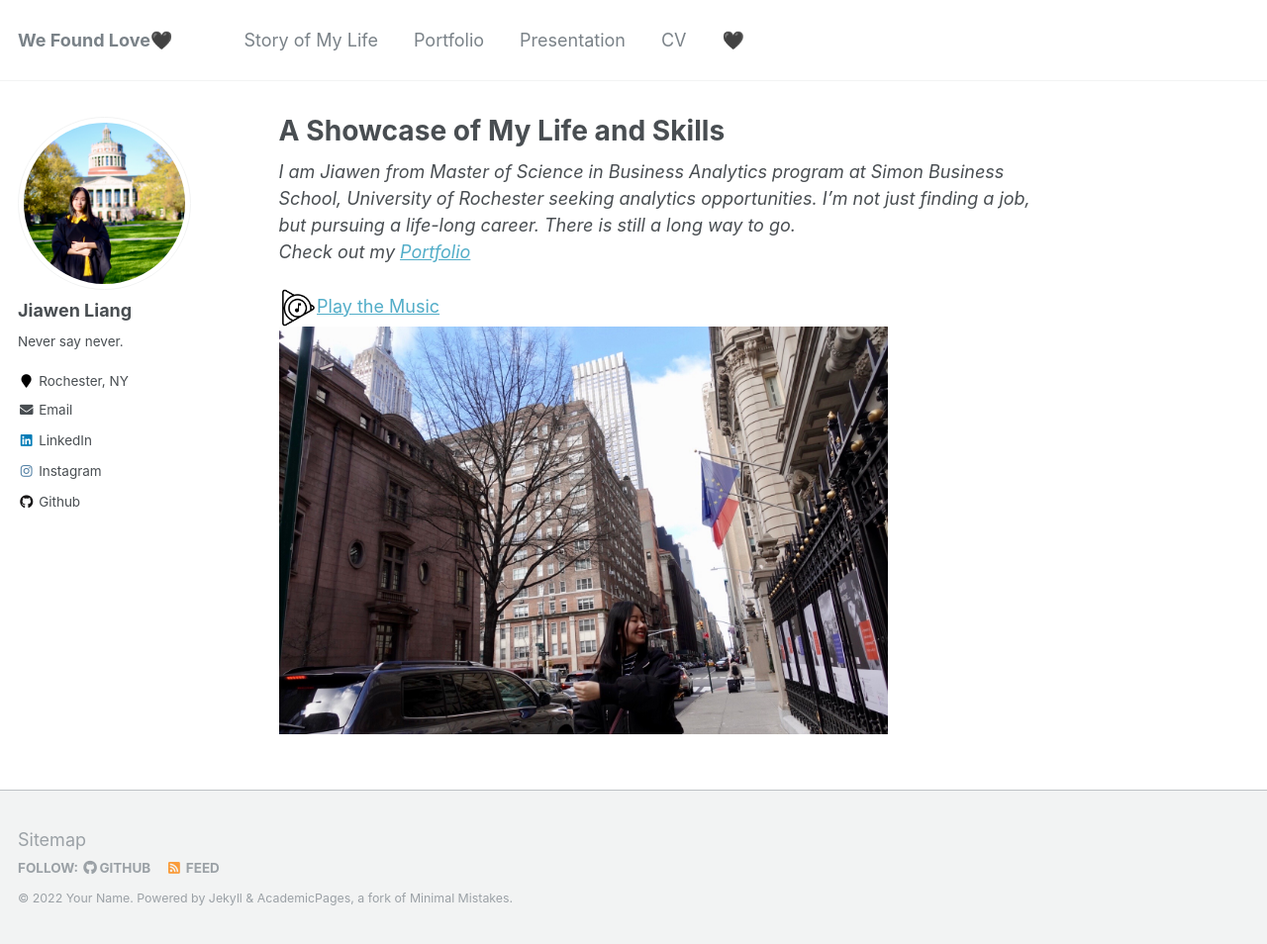
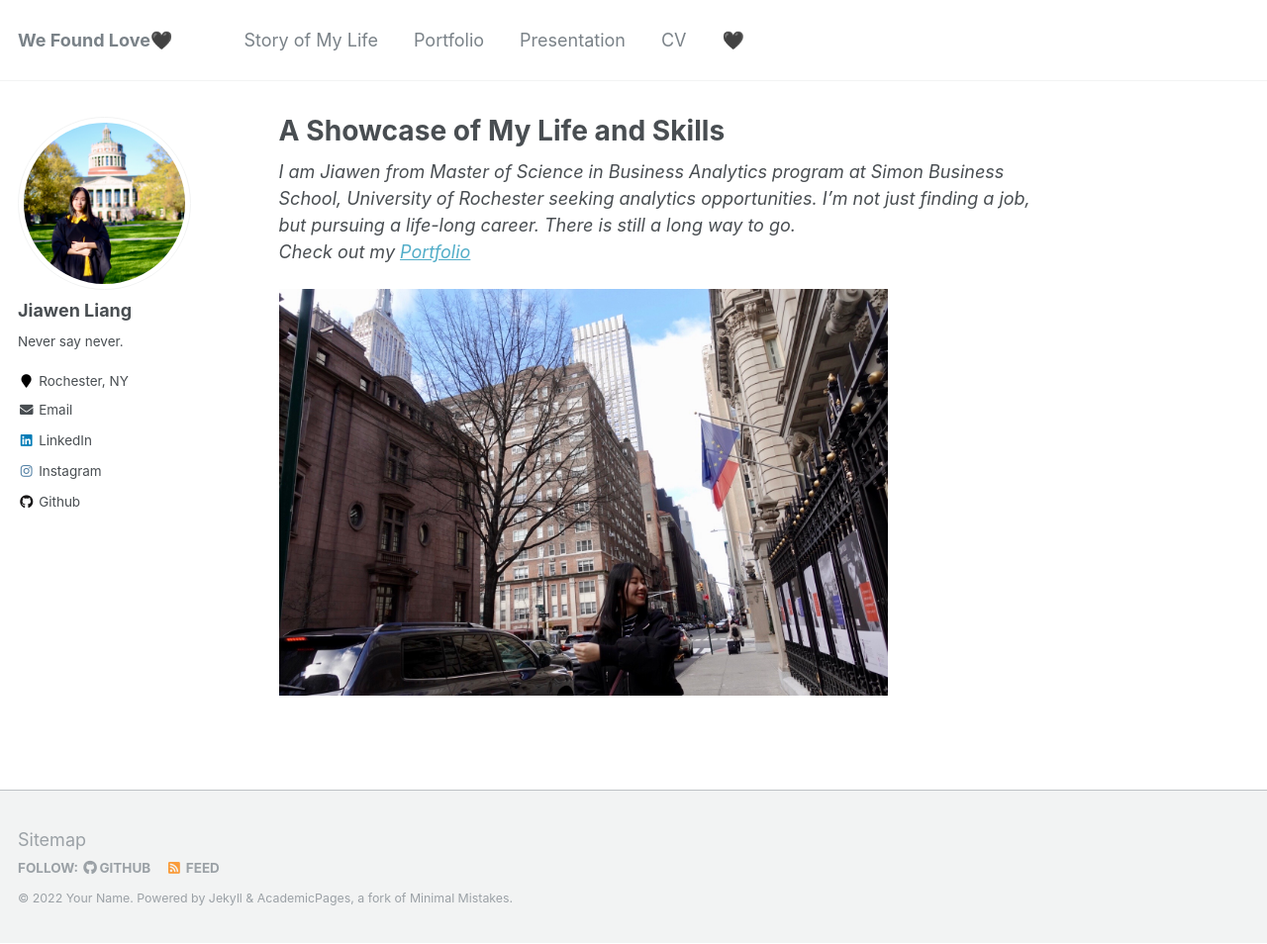
Before and after one commit to DavinaLiang/davinaliang.github.io, a Jekyll site: the page built from _pages/about.md, in a window 1280 px wide and 954 px high. Shown: the whole window at 99% size. Built offline with Jekyll 4.4.1, drawn with Linux system fonts in a browser that asks for light colours.

Commit message:
Update about.md

```diff
--- a/_pages/about.md
+++ b/_pages/about.md
@@ -11,5 +11,4 @@ redirect_from:
 <br />
 *Check out my [Portfolio](/portfolio.md)*
 
-![](/images/play.png){:height="5%" width="5%"}[Play the Music](/files/lo.mp3)
 ![](/images/street.JPG){:height="80%" width="80%"}
```
